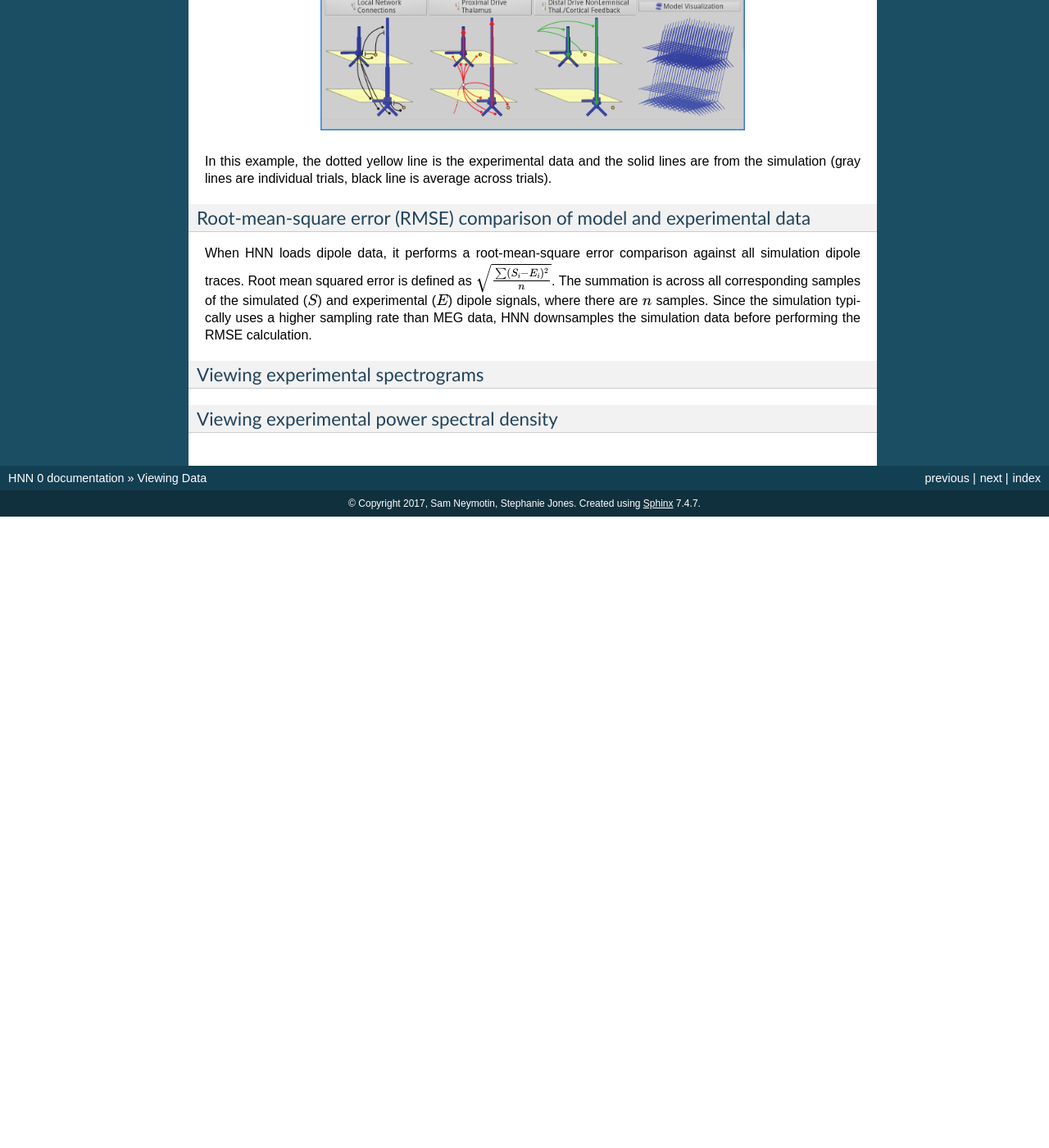
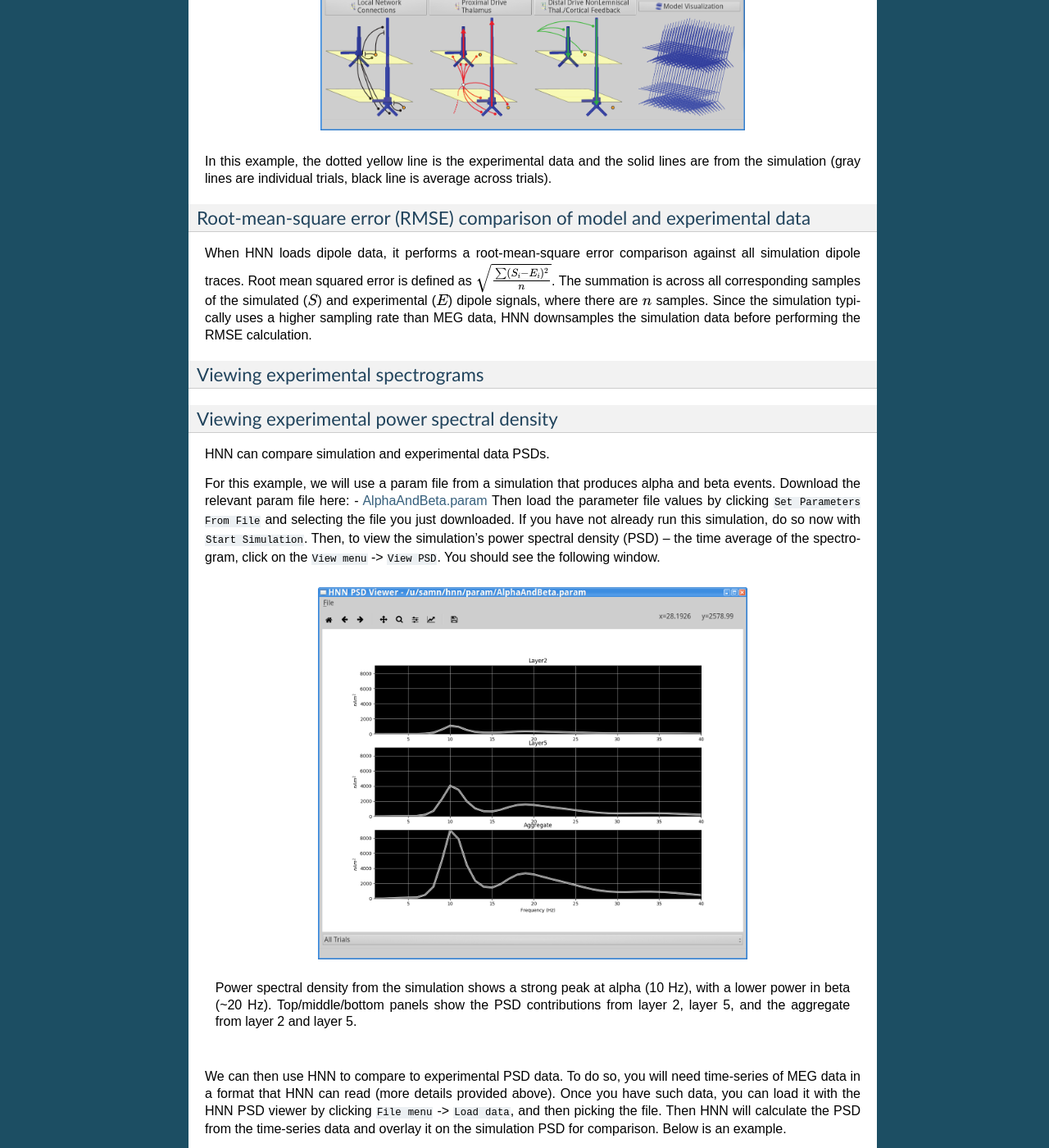
Before and after one commit to jonescompneurolab/hnn, a Sphinx documentation site: the page built from doc/viewingdata.rst, in a window 1280 px wide and 1400 px high, scrolled down 867 px. Shown: the whole window at 82% size. Built offline with Sphinx 7.4.7, drawn with Linux system fonts in a browser that asks for light colours; before the commit the page ends 1497 px from its top, so only the background shows below that; some of the changed text lies outside the part shown.

Commit message:
example of psd compare

```diff
--- a/doc/viewingdata.rst
+++ b/doc/viewingdata.rst
@@ -45,3 +45,38 @@
 
 Viewing experimental power spectral density
 ^^^^^^^^^^^^^^^^^^^^^^^^^^^^^^^^^^^^^^^^^^^
+
+HNN can compare simulation and experimental data PSDs.
+
+For this example, we will use a param file from a simulation
+that produces alpha and beta events. Download the relevant param file
+here: - `AlphaAndBeta.param <../../param/AlphaAndBeta.param>`_
+Then load the parameter file values by clicking ``Set Parameters From File``
+and selecting the file you just downloaded. If you have not already run
+this simulation, do so now with ``Start Simulation``.
+Then, to view the simulation's power spectral density (PSD) -- the time
+average of the spectrogram, click on the ``View menu`` -> ``View PSD``. You should see
+the following window.
+
+.. figure:: images/AlphaAndBetaViewPSD.png
+	:scale: 40%
+	:align: center
+
+	Power spectral density from the simulation shows a strong peak at alpha (10 Hz), with
+	a lower power in beta (~20 Hz). Top/middle/bottom panels show the PSD contributions
+	from layer 2, layer 5, and the aggregate from layer 2 and layer 5.
+
+We can then use HNN to compare to experimental PSD data. To do so, you will need time-series
+of MEG data in a format that HNN can read (more details provided above). Once
+you have such data, you can load it with the HNN PSD viewer by clicking
+``File menu`` -> ``Load data``, and then picking the file. Then HNN will calculate the PSD
+from the time-series data and overlay it on the simulation PSD for comparison.
+Below is an example.
+
+.. figure:: images/AlphaAndBetaViewPSDCompare.png
+	:scale: 40%
+	:align: center
+
+	Strong similarity of PSD generated by model (bottom white traces) and PSD from experimental
+	MEG data (bottom yellow traces). Solid/dotted lines are mean+/-standard error. This data is
+	from primary somatosensory cortex from spontaneous prestimulus activity.
```
